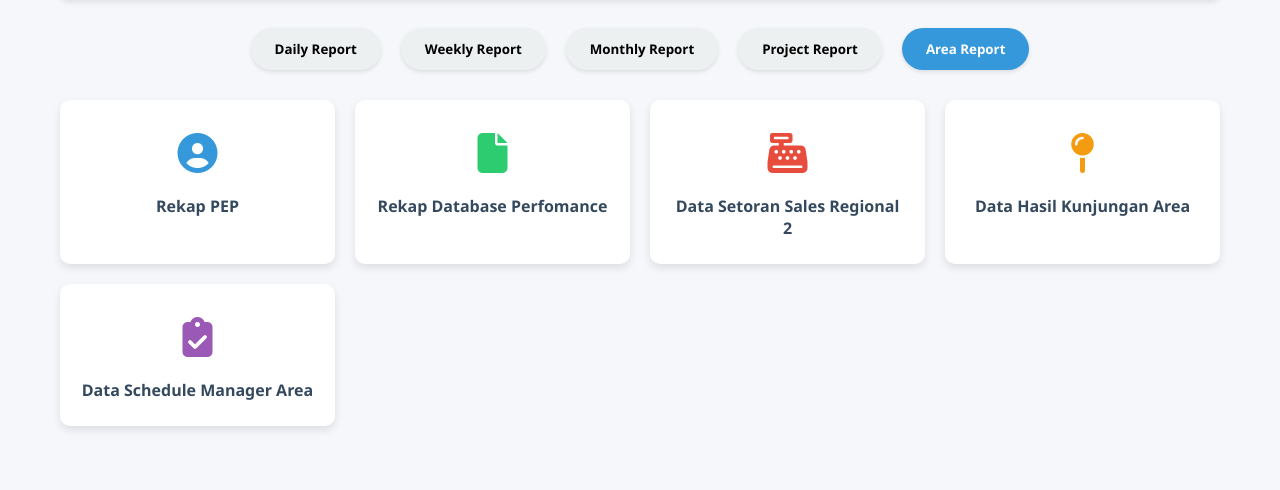
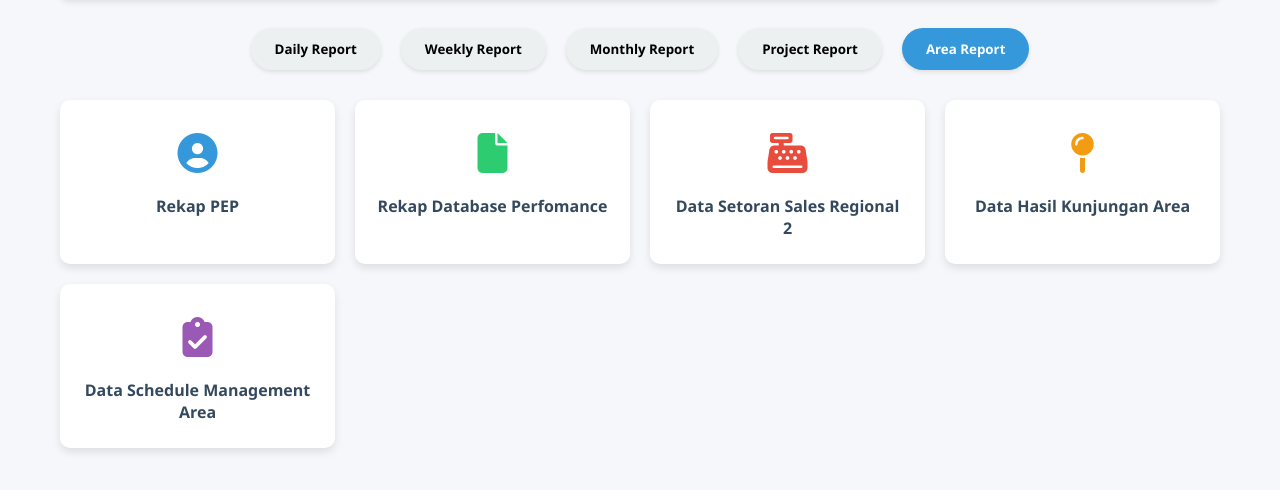
Before and after one commit to reportregional2/linkreportarea, a plain HTML site: page index.html in a window 1280 px wide. Both pictures are taken after a click on the button "Area Report". Shown: the part 110-600 px from the top of the page. Drawn offline with Linux system fonts and the light colour scheme.

Commit message:
Update index.html

```diff
--- a/index.html
+++ b/index.html
@@ -331,7 +331,7 @@
                 </a>
                 <a href="https://ekabogainti-my.sharepoint.com/:x:/r/personal/fariz_kamal_hokben_co_id/_layouts/15/Doc.aspx?sourcedoc=%7B30D5939B-928D-484D-88E3-9D99635C6655%7D&file=Schedule%20Area%20Manager%202025%20-%20LISLIYANAH.xlsx&action=default&mobileredirect=true&DefaultItemOpen=1&web=1" class="report-card" target="_blank" rel="nofollow">
                     <div class="report-icon store-5"><i class="fas fa-clipboard-check"></i></div>
-                    <div class="report-title">Data Schedule Manager Area</div>
+                    <div class="report-title">Data Schedule Management Area</div>
                 </a>
 
             </div>
```
